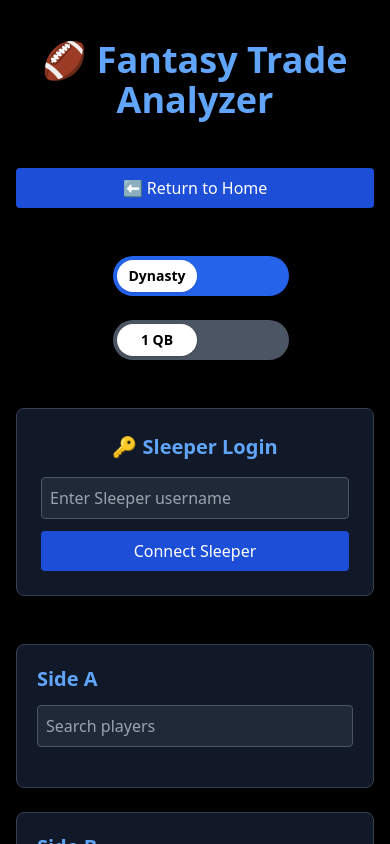
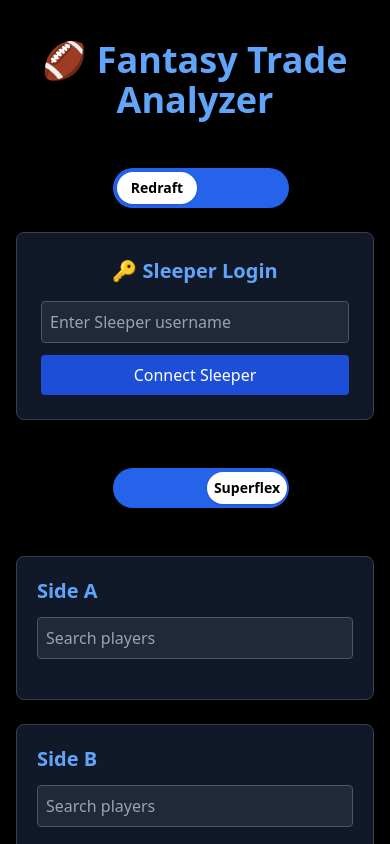
Before and after one commit to spickworth1991/TradeCalc, a Next.js app: page /trade in a window 390 px wide. Shown: the top 844 px of the page. Built offline with nearby package versions, Linux system fonts and the light colour scheme.

Commit message:
more mobile

```diff
--- a/src/app/trade/page.js
+++ b/src/app/trade/page.js
@@ -67,17 +67,19 @@ export default function Home() {
   });
   const [format, setFormat] = useState(() => {
     if (typeof window !== "undefined") {
-      return sessionStorage.getItem("format") || "dynasty";
+      return sessionStorage.getItem("format") || "redraft";
     }
-    return "dynasty";
+    return "redraft";
   });
 
   const [superflex, setSuperflex] = useState(() => {
-    if (typeof window !== "undefined") {
-      return sessionStorage.getItem("superflex") === "true";
-    }
-    return false;
-  });
+  if (typeof window !== "undefined") {
+    const stored = sessionStorage.getItem("superflex");
+    return stored !== null ? stored === "true" : true; // ✅ Default to true
+  }
+  return true; // ✅ Server-side default
+});
+
   const calcData = useFantasyCalcData();
   useEffect(() => {
     const fetchPlayers = async () => {
@@ -190,12 +192,6 @@ export default function Home() {
     }
   }, [sleeperUser]);
 
-  const changeSuperflex = (value) => {
-    setSuperflex(value);
-    if (typeof window !== "undefined") {
-      sessionStorage.setItem("superflex", value.toString());
-    }
-  };
 
   const handleLogin = async (username, userId) => {
     setSleeperUser({ username, userId });
@@ -303,7 +299,6 @@ export default function Home() {
         <h1 className="text-4xl font-extrabold text-center text-blue-400 drop-shadow">
           🏈 Fantasy Trade Analyzer
         </h1>
-        <Link href="/" className="flex justify-center inline-block px-4 py-2 bg-blue-700 text-white rounded hover:bg-blue-600 transition">⬅️ Return to Home</Link>
 
         {/* ✅ Toggles */}
           <div className="flex flex-col md:flex-row justify-center items-center gap-6">
@@ -311,46 +306,23 @@ export default function Home() {
             <div className="flex items-center gap-3">
               <span className="text-sm font-medium"></span>
               <div
-                onClick={() => setFormat(format === "dynasty" ? "redraft" : "dynasty")}
+                onClick={() => setFormat(format === "redraft" ? "dynasty" : "redraft")}
                 className={`relative w-44 h-10 rounded-full cursor-pointer transition-all duration-300 flex items-center ${
-                  format === "dynasty" ? "bg-blue-600" : "bg-gray-600"
+                  format === "redraft" ? "bg-blue-600" : "bg-gray-600"
                 }`}
               >
                 <div
                   className={`absolute top-1 left-1 w-20 h-8 bg-white rounded-full shadow transition-transform duration-300 flex items-center justify-center text-sm font-bold text-black ${
-                    format === "dynasty" ? "translate-x-0" : "translate-x-22"
+                    format === "redraft" ? "translate-x-0" : "translate-x-22"
                   }`}
-                  style={{ transform: format === "dynasty" ? "translateX(0)" : "translateX(90px)" }}
+                  style={{ transform: format === "redraft" ? "translateX(0)" : "translateX(90px)" }}
                 >
-                  {format === "dynasty" ? "Dynasty" : "Redraft"}
+                  {format === "redraft" ? "Redraft" : "Dynasty"}
                 </div>
               </div>
             </div>
 
-            {/* QB Toggle */}
-            <div className="flex items-center gap-3">
-              <span className="text-sm font-medium"></span>
-              <div
-                onClick={() => setSuperflex(!superflex)}
-                className={`relative w-44 h-10 rounded-full cursor-pointer transition-all duration-300 flex items-center ${
-                  superflex ? "bg-blue-600" : "bg-gray-600"
-                }`}
-              >
-                <div
-                  className={`absolute top-1 left-1 w-20 h-8 bg-white rounded-full shadow transition-transform duration-300 flex items-center justify-center text-sm font-bold text-black ${
-                    superflex ? "translate-x-22" : "translate-x-0"
-                  }`}
-                  style={{ transform: superflex ? "translateX(90px)" : "translateX(0)" }}
-                >
-                  {superflex ? "Superflex" : "1 QB"}
-                </div>
-              </div>
-            </div>
-          </div>
-
-
-
-        {!sleeperUser && (
+            {!sleeperUser && (
           <div className="flex justify-center">
             <SleeperLogin onLogin={handleLogin} />
           </div>
@@ -401,10 +373,35 @@ export default function Home() {
         </div>
 
 
+            {/* QB Toggle */}
+            <div className="flex items-center gap-3">
+              <span className="text-sm font-medium"></span>
+              <div
+                onClick={() => setSuperflex(!superflex)}
+                className={`relative w-44 h-10 rounded-full cursor-pointer transition-all duration-300 flex items-center ${
+                  superflex ? "bg-blue-600" : "bg-gray-600"
+                }`}
+              >
+                <div
+                  className={`absolute top-1 left-1 w-20 h-8 bg-white rounded-full shadow transition-transform duration-300 flex items-center justify-center text-sm font-bold text-black ${
+                    superflex ? "translate-x-22" : "translate-x-0"
+                  }`}
+                  style={{ transform: superflex ? "translateX(90px)" : "translateX(0)" }}
+                >
+                  {superflex ? "Superflex" : "1 QB"}
+                </div>
+              </div>
+            </div>
+          </div>
+
+
+
+
+
         {/* ✅ Responsive Layout */}
           <div className="grid grid-cols-1 xl:grid-cols-[2fr_1fr] gap-8">
             {/* TradeSides */}
-            <div className="grid grid-cols-2 gap-6 max-md:grid-cols-1">
+            <div className="grid grid-cols-2 gap-6 max-sm:grid-cols-1">
               <TradeSide
                 label="A"
                 players={sideA}
```
